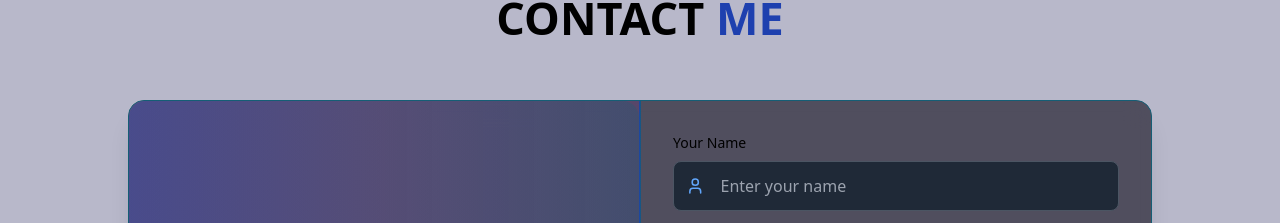
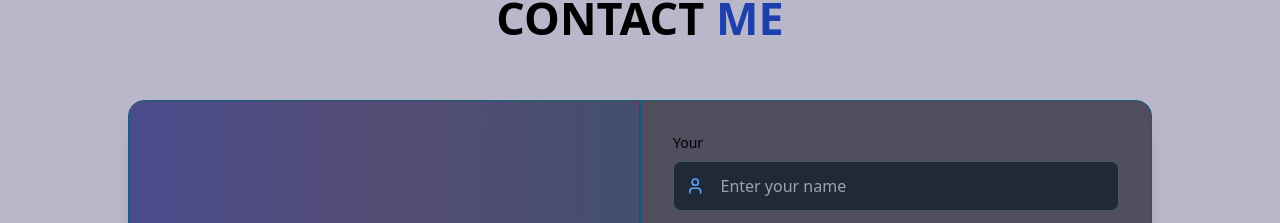
Before and after one commit to Atiqumer/Atiq-Umer-portfolio, a Next.js app: page / in a window 1280 px wide. Shown: the part 5655-5878 px from the top of the page. Built offline with nearby package versions, Linux system fonts and the light colour scheme.

Commit message:
contact fixing

```diff
--- a/src/components/contact.tsx
+++ b/src/components/contact.tsx
@@ -62,7 +62,7 @@ const Contact = () => {
             {/* Name */}
             <div>
               <label htmlFor="name" className="block mb-2 text-sm font-medium">
-                Your Name
+                Your
               </label>
               <div className="flex items-center bg-gray-800 rounded-lg border border-gray-600 focus-within:border-fuchsia-500 focus-within:ring-2 focus-within:ring-fuchsia-500 transition">
                 <User className="text-blue-400 w-5 h-5 ml-3" />
```
